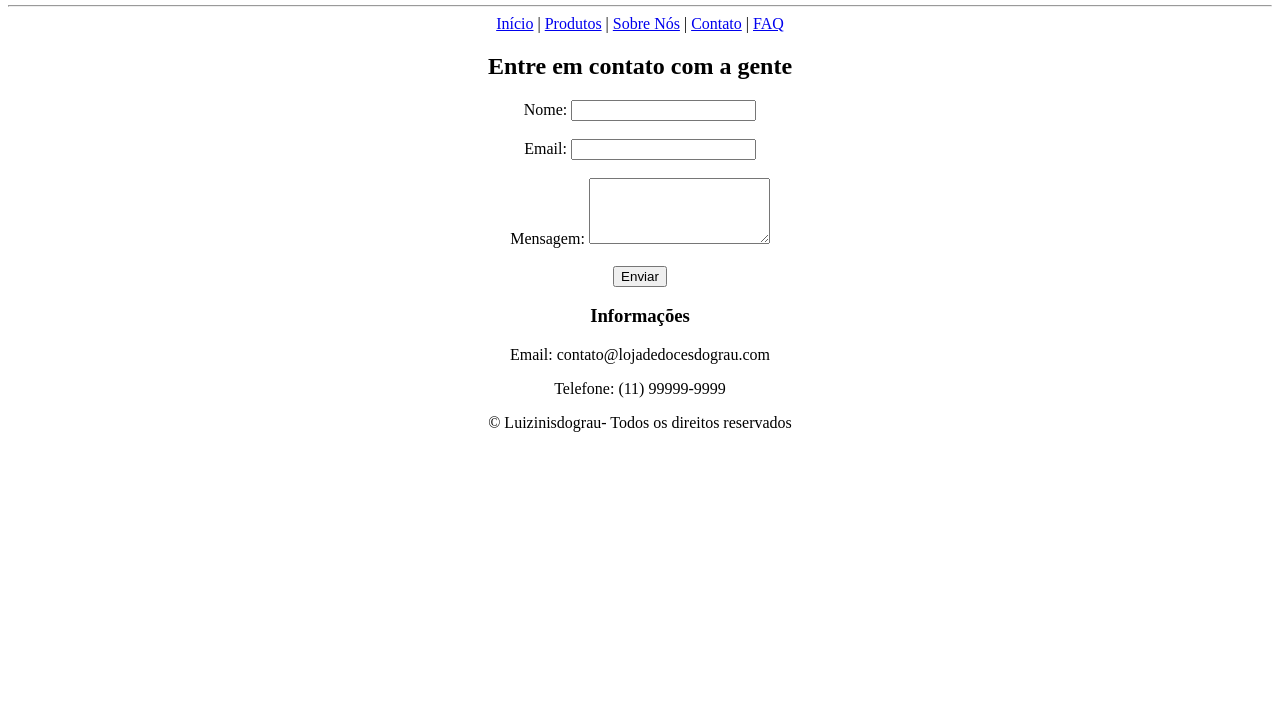
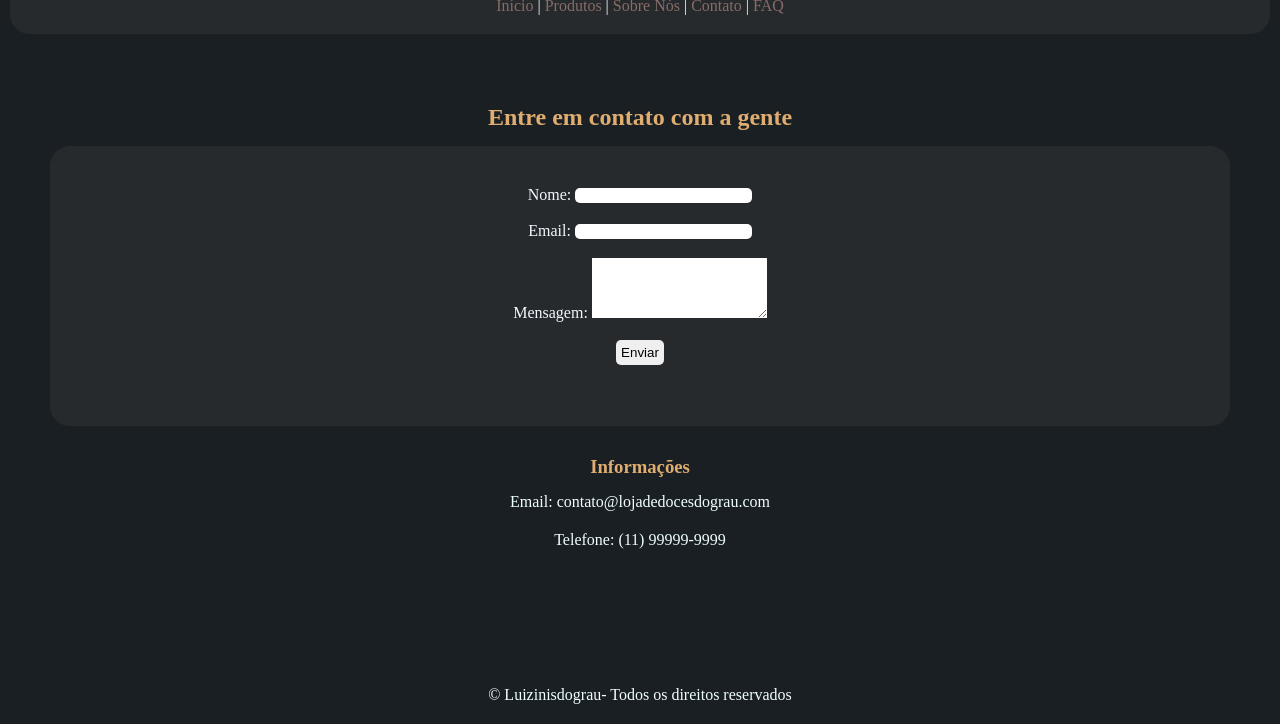
Before and after one commit to Luizinsdograu/Loja-de-doces-do-grau, a plain HTML site: page contato.html in a window 1280 px wide. Shown: the part 76-800 px from the top of the page. Drawn offline with Linux system fonts and the light colour scheme.

Commit message:
Add files via upload

```diff
--- a/contato.html
+++ b/contato.html
@@ -2,16 +2,17 @@
 <html lang="pt-br">
 <head>
   <meta charset="UTF-8">
+  <link rel="stylesheet" href="main.css">
   <title>Contato</title>
 </head>
 <body>
 
-  <center>
+  <header>
 
-    <header>
-      <h1>📩 Fale Conosco📩</h1>
-    </header>
-    <hr>
+    <div>
+
+      <h1 class="contato">📩 Fale Conosco📩</h1>
+
       <nav>
         <a href="index.html">Início</a> |
         <a href="produtos.html">Produtos</a> |
@@ -20,15 +21,25 @@
         <a href="faq.html">FAQ</a>
       </nav>
 
+    </div>
+
+  </header>
+
   <main>
     <section id="conteudo">
       <h2>Entre em contato com a gente</h2>
+
+      <div id="formulario">
+
         <form>
           Nome: <input type="text" name="nome"><br><br>
           Email: <input type="email" name="email"><br><br>
           Mensagem: <textarea name="mensagem" rows="4"></textarea><br><br>
-          <input type="submit" value="Enviar">
+          <input type="submit" value="Enviar" id="botao_de_enviar">
         </form>
+
+      </div>
+
     </section>
 
     <aside>
@@ -42,7 +53,5 @@
     <p>&copy Luizinisdograu- Todos os direitos reservados</p>
   </footer>
 
-  </center>
-
 </body>
 </html>
--- /dev/null
+++ b/main.css
@@ -0,0 +1,71 @@
+*{
+    margin: 0px;
+    padding: 0px;
+    border: 0px;
+}
+
+html,body{
+    background-color: #1A1F24;
+    height: 100%;
+    margin: 0px;
+}
+
+body{
+    display: flex;
+    flex-direction: column;
+}
+
+main{
+    flex: 1;
+    text-align: center;
+    padding: 40px;
+
+}
+footer{
+    text-align: center;
+    padding: 10px;
+
+}
+
+h1,h2,h3{
+    text-align: center;
+    padding: 20px;
+    color: rgb(223, 173, 111);
+    padding-bottom: 5px;
+}
+div{
+    background-color: #3b3b3b65;
+    height: 100px;
+    margin: 10px;
+    border-radius: 20px;
+}
+nav{
+    text-align: center;
+    color: aliceblue;
+}
+a{
+    text-decoration: none;
+    color: #866c68;
+
+}
+p{
+    text-align: center;
+    color: azure;
+    padding: 10px;
+}
+form{
+    color: aliceblue;
+}
+div#formulario{
+    height: 200px;
+    padding: 40px;
+}
+input#botao_de_enviar{
+    padding: 5px;
+    border-radius: 5px;
+}
+input{
+    border-radius: 5px;
+    border-color: black;
+    border: 1px;
+}
```
Also changed, not shown: faq.html (+14 -7 lines), index.html (+19 -12 lines), produto1.html (+15 -9 lines), produto2.html (+12 -9 lines), produto3.html (+16 -9 lines), produtos.html (+10 -7 lines), sobre.html (+16 -7 lines). Lines whose indentation alone changed are shown as unchanged.
